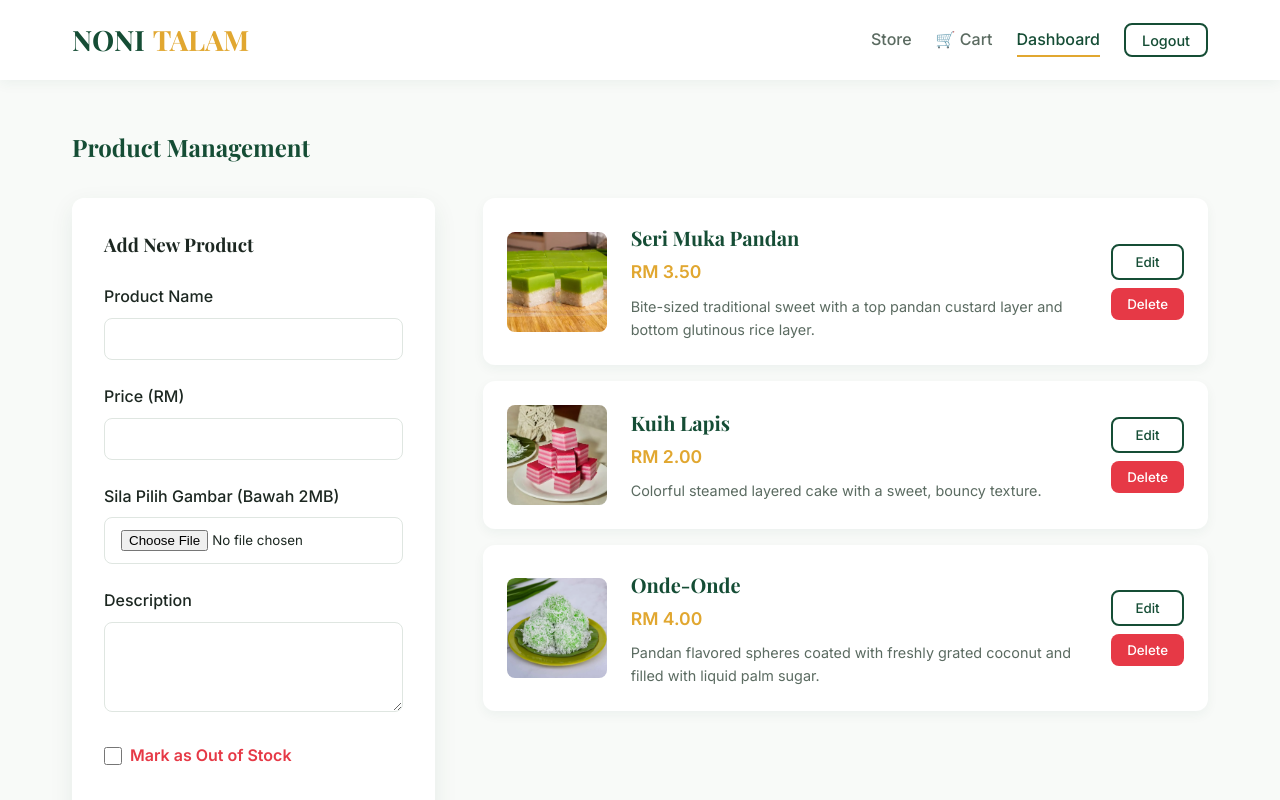
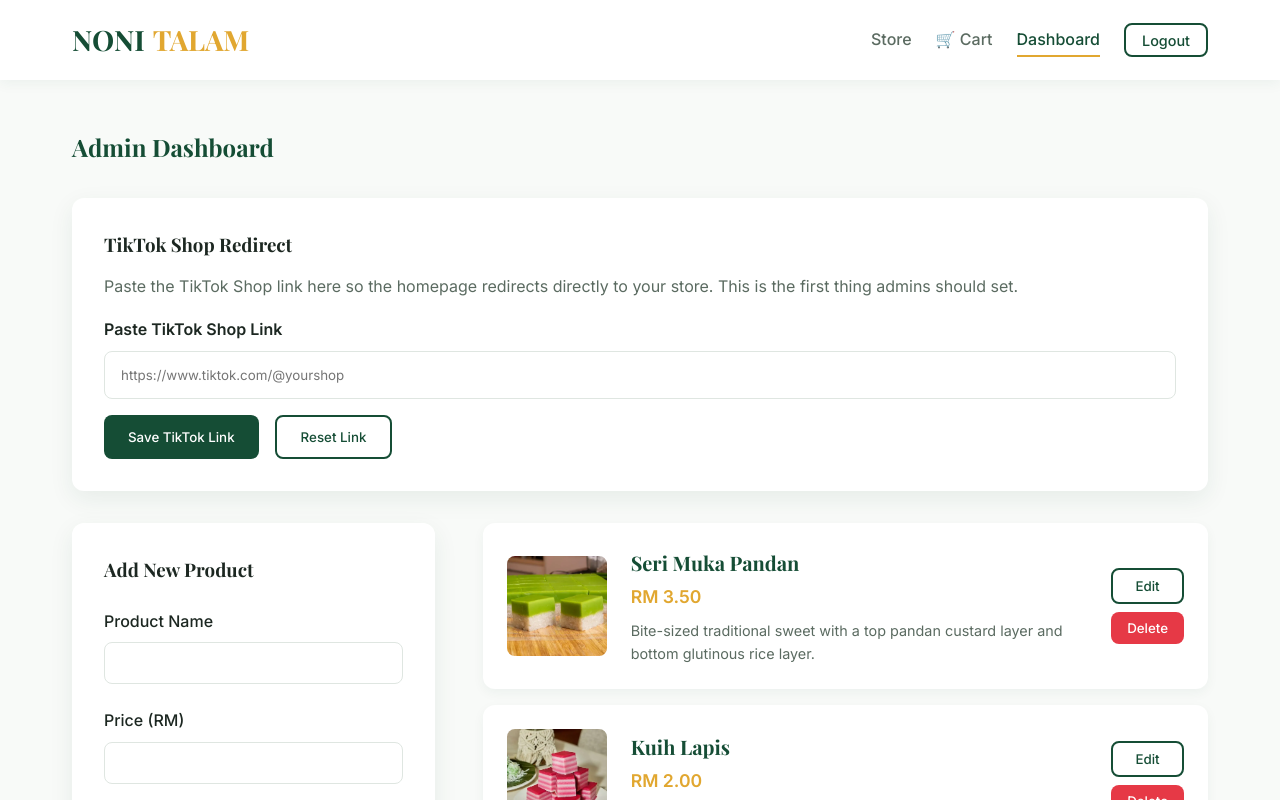
Before and after one commit to mirzu-code/produk-noni-talam, a React (Vite) app: page /admin in a window 1280 px wide. Shown: the top 800 px of the page. Built offline with nearby package versions, Linux system fonts and the light colour scheme; sample sign-in values are in the browser's storage; a web font is replaced by a local one.

Commit message:
ladding page

```diff
--- a/src/context/StoreContext.jsx
+++ b/src/context/StoreContext.jsx
@@ -41,6 +41,10 @@ export const StoreProvider = ({ children }) => {
     }
   });
 
+  const [tiktokUrl, setTikTokUrl] = useState(() => {
+    return localStorage.getItem('noniTalamTikTokUrl') || '';
+  });
+
   const addProduct = (product) => {
     const newProduct = { ...product, id: Date.now() };
     const updatedProducts = [...products, newProduct];
@@ -60,8 +64,13 @@ export const StoreProvider = ({ children }) => {
     localStorage.setItem('noniTalamProducts', JSON.stringify(updatedProducts));
   };
 
+  const updateTikTokUrl = (url) => {
+    setTikTokUrl(url);
+    localStorage.setItem('noniTalamTikTokUrl', url);
+  };
+
   return (
-    <StoreContext.Provider value={{ products, addProduct, updateProduct, deleteProduct }}>
+    <StoreContext.Provider value={{ products, addProduct, updateProduct, deleteProduct, tiktokUrl, updateTikTokUrl }}>
       {children}
     </StoreContext.Provider>
   );
--- a/src/pages/Admin.jsx
+++ b/src/pages/Admin.jsx
@@ -2,7 +2,7 @@ import React, { useContext, useState } from 'react';
 import { StoreContext } from '../context/StoreContext';
 
 const Admin = () => {
-  const { products, addProduct, updateProduct, deleteProduct } = useContext(StoreContext);
+  const { products, addProduct, updateProduct, deleteProduct, tiktokUrl, updateTikTokUrl } = useContext(StoreContext);
 
   const [isEditing, setIsEditing] = useState(false);
   const [currentId, setCurrentId] = useState(null);
@@ -76,10 +76,74 @@ const Admin = () => {
     setFormData({ name: '', price: '', image: '', description: '', isOutOfStock: false });
   };
 
+  const [tiktokLink, setTiktokLink] = useState(tiktokUrl || '');
+
+  React.useEffect(() => {
+    setTiktokLink(tiktokUrl || '');
+  }, [tiktokUrl]);
+
+  const handleTikTokChange = (e) => {
+    setTiktokLink(e.target.value);
+  };
+
+  const saveTikTokLink = () => {
+    const url = tiktokLink.trim();
+    if (url && !/^https?:\/\//i.test(url)) {
+      alert('Please include http:// or https:// in the TikTok Shop link.');
+      return;
+    }
+    updateTikTokUrl(url);
+    alert(url ? 'TikTok Shop link saved successfully.' : 'TikTok Shop link cleared.');
+  };
+
   return (
     <div className="admin-page container" style={{ padding: '3rem 2rem' }}>
       <div style={{ display: 'flex', justifyContent: 'space-between', alignItems: 'center', marginBottom: '2rem' }}>
-        <h2>Product Management</h2>
+        <h2>Admin Dashboard</h2>
+      </div>
+
+      <div style={{ marginBottom: '2rem' }}>
+        <div style={{
+          background: 'var(--color-bg)',
+          padding: '2rem',
+          borderRadius: 'var(--border-radius)',
+          boxShadow: 'var(--shadow-md)'
+        }}>
+          <h3 style={{ marginBottom: '0.75rem', color: 'var(--color-text-main)' }}>TikTok Shop Redirect</h3>
+          <p style={{ marginBottom: '1rem', color: 'var(--color-text-muted)', lineHeight: 1.8 }}>
+            Paste the TikTok Shop link here so the homepage redirects directly to your store. This is the first thing admins should set.
+          </p>
+
+          <div className="form-group" style={{ marginBottom: '1rem' }}>
+            <label className="form-label" style={{ fontWeight: '700', marginBottom: '0.5rem', display: 'block' }}>
+              Paste TikTok Shop Link
+            </label>
+            <input
+              type="url"
+              name="tiktokLink"
+              className="form-control"
+              value={tiktokLink}
+              onChange={handleTikTokChange}
+              placeholder="https://www.tiktok.com/@yourshop"
+              style={{ width: '100%', minHeight: '3rem' }}
+            />
+          </div>
+
+          <div style={{ display: 'flex', gap: '1rem', flexWrap: 'wrap', marginTop: '0.5rem' }}>
+            <button type="button" className="btn btn-primary" onClick={saveTikTokLink}>
+              Save TikTok Link
+            </button>
+            <button type="button" className="btn btn-outline" onClick={() => setTiktokLink(tiktokUrl || '')}>
+              Reset Link
+            </button>
+          </div>
+
+          {tiktokUrl && (
+            <p style={{ marginTop: '1rem', color: 'var(--color-text-muted)', wordBreak: 'break-all' }}>
+              Current URL: <a href={tiktokUrl} target="_blank" rel="noreferrer" style={{ color: 'var(--color-accent)' }}>{tiktokUrl}</a>
+            </p>
+          )}
+        </div>
       </div>
 
       <div style={{ display: 'grid', gridTemplateColumns: '1fr 2fr', gap: '3rem', alignItems: 'start' }}>
--- a/src/pages/Home.jsx
+++ b/src/pages/Home.jsx
@@ -1,6 +1,5 @@
 import React, { useContext, useState, useEffect } from 'react';
 import { StoreContext } from '../context/StoreContext';
-import ProductCard from '../components/ProductCard';
 
 const heroImages = [
   '/gambar%20kuih/talam%20jagung.jpg',
@@ -11,7 +10,7 @@ const heroImages = [
 ];
 
 const Home = () => {
-  const { products } = useContext(StoreContext);
+  const { tiktokUrl } = useContext(StoreContext);
   const [currentImageIndex, setCurrentImageIndex] = useState(0);
 
   // Carousel Effect
@@ -22,6 +21,20 @@ const Home = () => {
 
     return () => clearInterval(interval);
   }, []);
+
+  useEffect(() => {
+    if (!tiktokUrl) return;
+    const timer = setTimeout(() => {
+      window.location.href = tiktokUrl;
+    }, 4500);
+    return () => clearTimeout(timer);
+  }, [tiktokUrl]);
+
+  const redirectToTikTok = () => {
+    if (tiktokUrl) {
+      window.location.href = tiktokUrl;
+    }
+  };
 
   return (
     <div className="home-page">
@@ -70,37 +83,31 @@ const Home = () => {
             Welcome to Noni Talam
           </h1>
           <p className="animate-fade-up" style={{ fontSize: '1.3rem', maxWidth: '650px', margin: '0 auto 2.5rem', opacity: 0.95, animationDelay: '0.2s', textShadow: '1px 1px 2px rgba(0,0,0,0.4)' }}>
-            Experience the finest selection of premium traditional delicacies crafted with passion, authenticity, and generational recipes.
+            You are just one click away from our TikTok Shop. If the redirect does not happen automatically, press the button below.
           </p>
-          <button className="btn btn-accent animate-fade-up" style={{ animationDelay: '0.4s', padding: '1rem 2rem', fontSize: '1.1rem' }} onClick={() => window.scrollTo({top: 600, behavior: 'smooth'})}>
-            Explore Our Menu
-          </button>
+          {tiktokUrl ? (
+            <>
+              <button className="btn btn-accent animate-fade-up" style={{ animationDelay: '0.4s', padding: '1rem 2rem', fontSize: '1.1rem' }} onClick={redirectToTikTok}>
+                Visit TikTok Shop Now
+              </button>
+              <p style={{ marginTop: '1.5rem', fontSize: '1rem', opacity: 0.9 }}>
+                Redirecting in a few seconds...
+              </p>
+            </>
+          ) : (
+            <p style={{ marginTop: '1rem', fontSize: '1.05rem', opacity: 0.9 }}>
+              TikTok Shop link is not configured yet. Please login to the admin page and add your TikTok shop URL.
+            </p>
+          )}
         </div>
       </section>
 
-      {/* Products Section */}
-      <section className="products-section" style={{ padding: '5rem 0' }}>
+      <section style={{ padding: '4rem 0', textAlign: 'center' }}>
         <div className="container">
-          <div style={{ textAlign: 'center', marginBottom: '4rem' }}>
-            <h2 style={{ fontSize: '2.8rem', marginBottom: '0.5rem' }}>Our Signature Delicacies</h2>
-            <div style={{ width: '80px', height: '4px', backgroundColor: 'var(--color-accent)', margin: '0 auto' }}></div>
-          </div>
-
-          {products.length === 0 ? (
-            <div style={{ textAlign: 'center', padding: '3rem', color: 'var(--color-text-muted)' }}>
-              <p>No products available at the moment. Please check back later.</p>
-            </div>
-          ) : (
-            <div style={{
-              display: 'grid',
-              gridTemplateColumns: 'repeat(auto-fill, minmax(300px, 1fr))',
-              gap: '2.5rem'
-            }}>
-              {products.map((product) => (
-                <ProductCard key={product.id} product={product} />
-              ))}
-            </div>
-          )}
+          <h2 style={{ fontSize: '2.5rem', marginBottom: '1rem' }}>Fast Redirect to TikTok Shop</h2>
+          <p style={{ maxWidth: '720px', margin: '0 auto', color: 'var(--color-text-muted)', lineHeight: 1.8 }}>
+            This page is designed as a landing page that sends visitors straight to your TikTok Shop. Manage the target link from the admin dashboard.
+          </p>
         </div>
       </section>
     </div>
```
